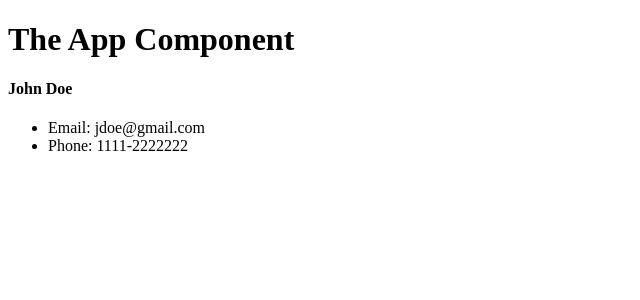
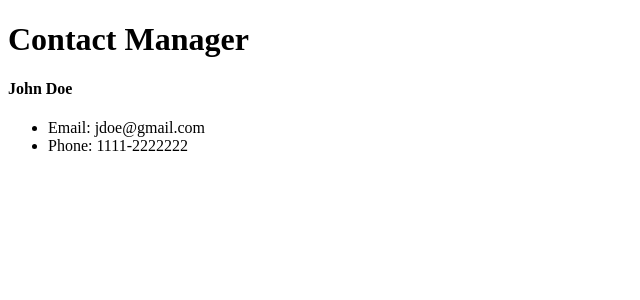
Before and after one commit to HaqueMannan/React-Front-To-Back, a React (Create React App) app in the folder contactmanager/: page / in a window 1280 px wide. Shown: the top 300 px of the page, without its empty margins (0-640 px from the left). Built offline with nearby package versions, Linux system fonts and the light colour scheme.

Commit message:
Section 2 - Components, JSX & Props - 2.5. Functional Components.

```diff
--- a/contactmanager/src/App.js
+++ b/contactmanager/src/App.js
@@ -1,12 +1,13 @@
 import React, { Component } from "react";
 import Contact from "./components/Contact";
+import Header from "./components/Header";
 import "./App.css";
 
 class App extends Component {
    render() {
       return (
          <div className="App">
-            <h1>The App Component</h1>
+            <Header />
             <Contact />
          </div>
       );
--- /dev/null
+++ b/contactmanager/src/components/Header.js
@@ -0,0 +1,11 @@
+import React from "react";
+
+const Header = () => {
+   return (
+      <div>
+         <h1>Contact Manager</h1>
+      </div>
+   );
+};
+
+export default Header;
```
Also changed, not shown: 2 other files (tests, documents, lock files or other folders).
